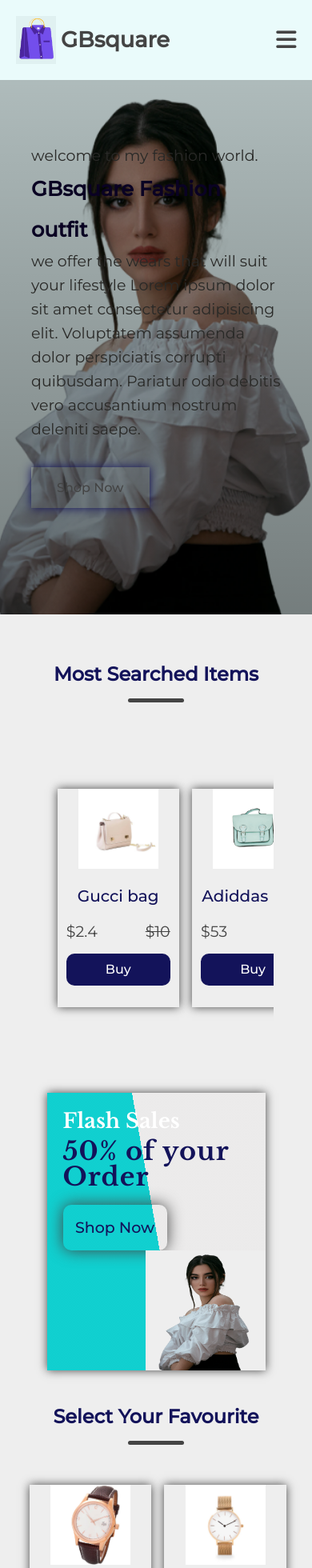
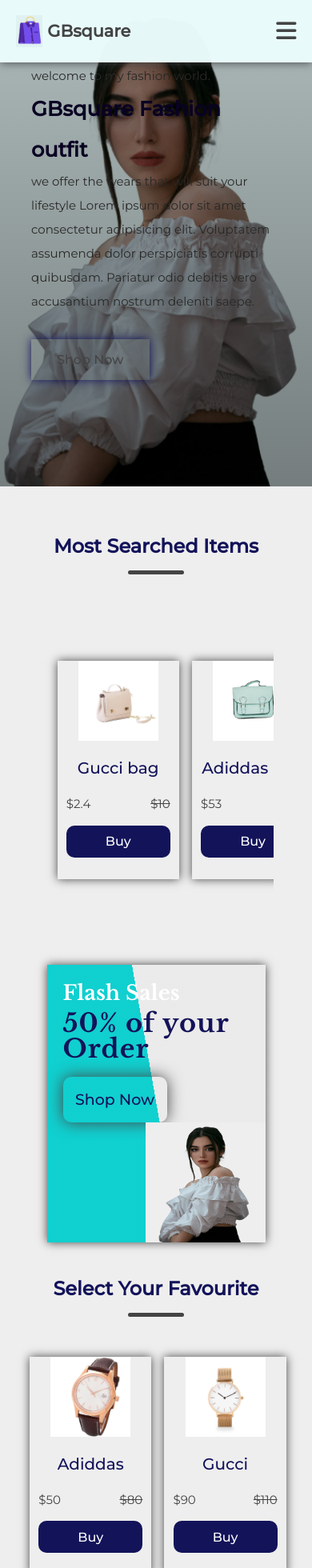
Before and after one commit to Davidodole/ecommerce, a React (Vite) app: page / in a window 390 px wide. Shown: the top 1960 px of the page at 80% size. Built offline with nearby package versions, Linux system fonts and the light colour scheme; the HTML template or start-up script is replaced by a standard one.

Commit message:
just making little changes

```diff
--- a/index.css
+++ b/index.css
@@ -4,12 +4,22 @@
     margin: 0;
     box-sizing: border-box;
     font-family: 'Montserrat', sans-serif;
+    scroll-behavior: smooth;
 }
 body{
     background-color: #eee;
 }
+
 p{
     font-size: 19px;
     color: #444;
     line-height: 30px;
 }
+
+
+
+
+
+@media screen and (max-width: 700px) and (orientation: portrait) {
+
+}
--- a/src/Footer.css
+++ b/src/Footer.css
@@ -5,3 +5,11 @@
     padding: 20px;
     background: linear-gradient(120deg, rgba(0, 0, 0, 0.1), rgba(0, 0, 0, 0.2));
 }
+
+
+
+@media screen and (max-width: 600px) {
+    p{
+        font-size: 15px;
+    }
+}
--- a/src/components/Header.css
+++ b/src/components/Header.css
@@ -20,7 +20,7 @@
     font-size: 2.3em;
     font-weight: 600;
 }
-.navbar_items{
+.navbar ul{
     display: flex;
     gap: 2em;
     list-style: none;
@@ -64,30 +64,43 @@ li a{
 
 @media screen and (max-width: 1000px){
     .navbar{
-        padding: 20px 5%;
+        padding: 10px 5%;
+        width: 100%;
+        position: fixed;
+        margin-bottom: 3em;
+    }
+    .navbar img{
+        height: 40px;
     }
     .navbar p{
-        font-size: 1.7em;
+        font-size: 1.3em;
     }
-    .navbar_items{
+    .navbar ul{
         display: block;
-        position: fixed;
+        position: absolute;
+        width: 100%;
+        height: 0;
         right: 0;
-        width: 300px;
-        height: 0;
-        top: 7em;
-        background-color: #eafbfbfb;
-        text-align: center;
+        left: 0;
+        margin: auto;
+        top: 5em;
+        background-color: #444444bd;
+        backdrop-filter: blur(2px);
+        transition: all 1s;
+        padding: 0 10px;
         overflow: hidden;
     }
-    .navbar_items li{
-        padding: 15px;
+    .navbar ul li{
+        padding: 20px 25px;
     }
-    .navbar_items li a{
-        font-size: 1.5em;
+    .navbar li a{
+        font-size: 1em;
+        display: block;
+
+        color: aqua;
     }
-    .navbar_items li a:hover{
-        color: #13135a;
+    .navbar ul li a:hover{
+        color: #eafbfbfb;
     }
     .navbar button{
         display: block;
@@ -99,6 +112,10 @@ li a{
         line-height: 2;
         z-index: 1000;
     }
+    .navbar .open{
+        height: 100dvh;
+        transition: all 1s;
+    }
     .navbar .login{
         display: none;
     }
--- a/src/components/Header.tsx
+++ b/src/components/Header.tsx
@@ -4,6 +4,13 @@ import { useState } from "react";
 
 
 function Header(){
+
+    const [isActive, setIsActive] = useState(false);
+
+    function handleBtn(){
+
+        setIsActive(!isActive)
+    };
 
     return(
         <>
@@ -12,7 +19,7 @@ function Header(){
             <img src={logo} alt="" />
             <p>GBsquare</p>
             </div>
-            <ul className="navbar_items">
+            <ul className={isActive ? "open" : null}>
                 <li><a href="/">Shop</a></li>
                 <li><a href="/">Men</a></li>
                 <li><a href="/">Women</a></li>
@@ -24,7 +31,7 @@ function Header(){
                 <i className="fa-solid fa-2x fa-cart-shopping"></i>
                 </div>
             </div>
-            <button><i className="fa-solid fa-bars"></i></button>
+            <button onClick={handleBtn}><i className="fa-solid fa-bars"></i></button>
         </div>
         </>
     )
--- a/src/components/ItemStore.tsx
+++ b/src/components/ItemStore.tsx
@@ -17,14 +17,14 @@ const ItemStore = [
     {
         id : 1,
         imageData: watch1,
-        items_name: "Adiddas Watch",
+        items_name: "Adiddas",
         priceOne : "$50",
         priceTwo : "$80",
     },
     {
         id : 2,
         imageData: watch2,
-        items_name: "Gucci Watch",
+        items_name: "Gucci",
         priceOne : "$90",
         priceTwo : "$110",
     },
@@ -45,21 +45,21 @@ const ItemStore = [
     {
         id : 5,
         imageData: necklace2,
-        items_name: "Gucci Necklace",
+        items_name: "Gucci",
         priceOne : "$200",
         priceTwo : "$270",
     },
     {
         id : 6,
         imageData: necklace1,
-        items_name: "Gucci Necklace",
+        items_name: "Gucci ",
         priceOne : "$130",
         priceTwo : "$179",
     },
     {
         id : 7,
         imageData: shoe2,
-        items_name: "Adiddas Shoe",
+        items_name: "Adiddas",
         priceOne : "$82",
         priceTwo : "$89",
     },
@@ -73,7 +73,7 @@ const ItemStore = [
     {
         id : 9,
         imageData: watch3,
-        items_name: "Adiddas Watch",
+        items_name: "Adiddas",
         priceOne : "$50",
         priceTwo : "$80",
     },
```
